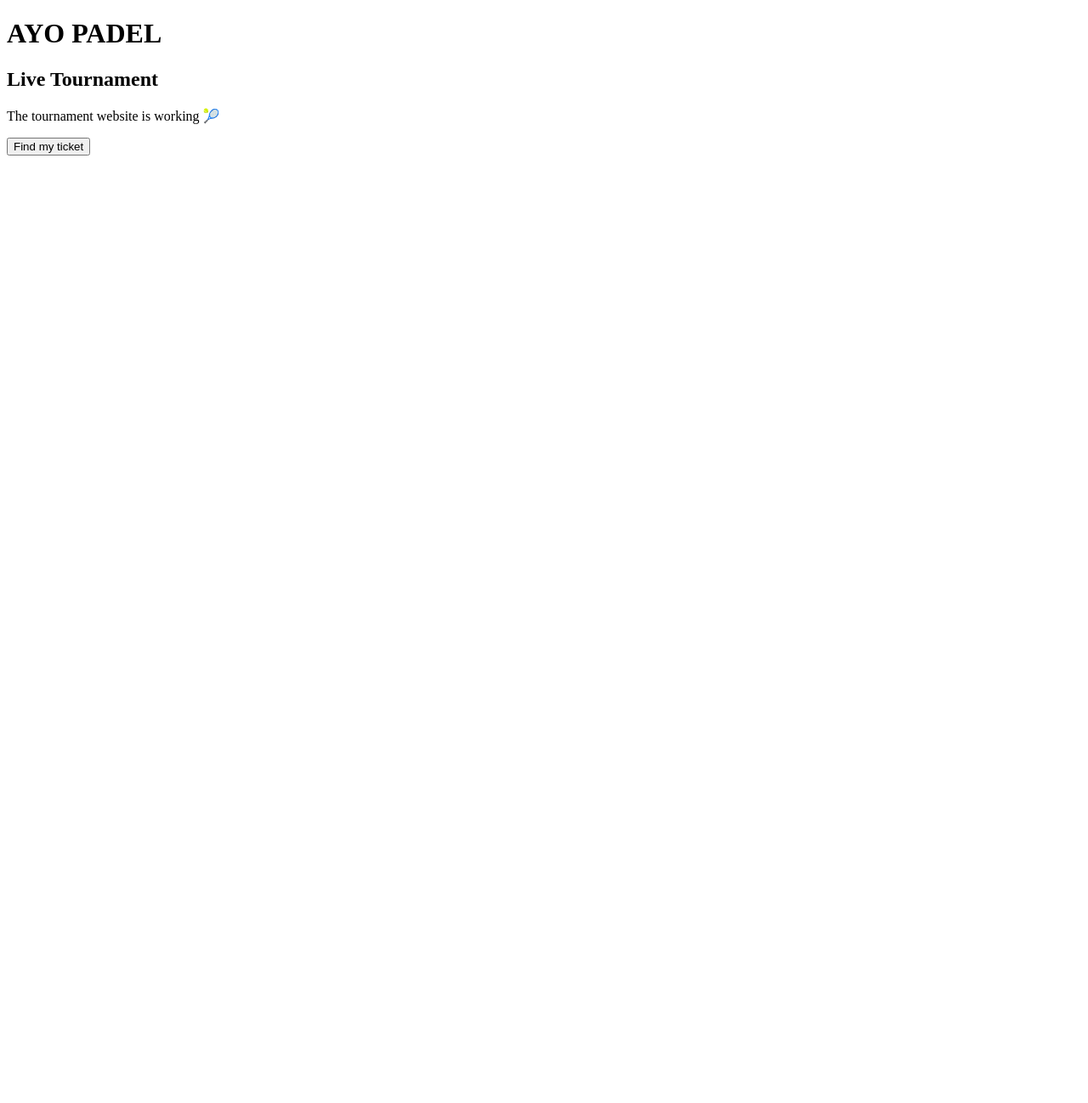
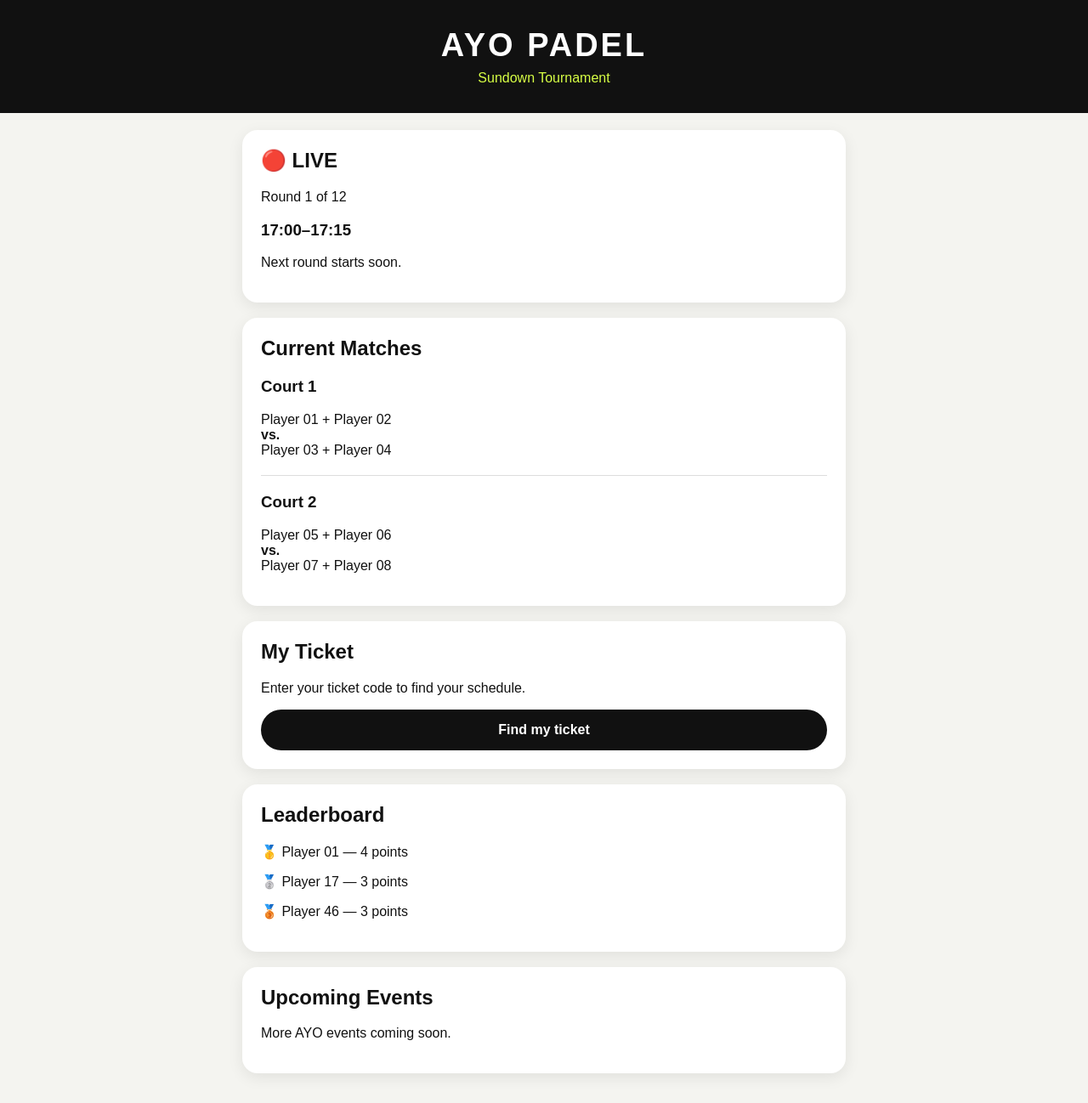
Before and after one commit to ayolisbon/ayo-padel, a plain HTML site: page index.html in a window 1280 px wide. Shown: the whole page at 85% size. Before the commit the page ends 800 px from the top, so only its background shows below. Drawn offline with Linux system fonts and the light colour scheme.

Commit message:
Revise index.html for tournament layout and content
Updated the title and structured the HTML with header and main sections. Added sections for current matches, ticket information, leaderboard, and upcoming events.

```diff
--- a/index.html
+++ b/index.html
@@ -1,20 +1,70 @@
 <!DOCTYPE html>
 <html lang="en">
+
 <head>
   <meta charset="UTF-8">
   <meta name="viewport" content="width=device-width, initial-scale=1.0">
-  <title>AYO Padel</title>
+
+  <title>AYO Padel Tournament</title>
+
+  <link rel="stylesheet" href="style.css">
 </head>
 
 <body>
 
-  <h1>AYO PADEL</h1>
+  <header>
+    <h1>AYO PADEL</h1>
+    <p>Sundown Tournament</p>
+  </header>
 
-  <h2>Live Tournament</h2>
+  <main>
 
-  <p>The tournament website is working 🎾</p>
+    <section class="card">
+      <h2>🔴 LIVE</h2>
+      <p>Round 1 of 12</p>
+      <h3>17:00–17:15</h3>
+      <p>Next round starts soon.</p>
+    </section>
 
-  <button>Find my ticket</button>
+    <section class="card">
+      <h2>Current Matches</h2>
+
+      <h3>Court 1</h3>
+      <p>
+        Player 01 + Player 02<br>
+        <strong>vs.</strong><br>
+        Player 03 + Player 04
+      </p>
+
+      <hr>
+
+      <h3>Court 2</h3>
+      <p>
+        Player 05 + Player 06<br>
+        <strong>vs.</strong><br>
+        Player 07 + Player 08
+      </p>
+    </section>
+
+    <section class="card">
+      <h2>My Ticket</h2>
+      <p>Enter your ticket code to find your schedule.</p>
+      <button>Find my ticket</button>
+    </section>
+
+    <section class="card">
+      <h2>Leaderboard</h2>
+      <p>🥇 Player 01 — 4 points</p>
+      <p>🥈 Player 17 — 3 points</p>
+      <p>🥉 Player 46 — 3 points</p>
+    </section>
+
+    <section class="card">
+      <h2>Upcoming Events</h2>
+      <p>More AYO events coming soon.</p>
+    </section>
+
+  </main>
 
 </body>
 </html>
```
